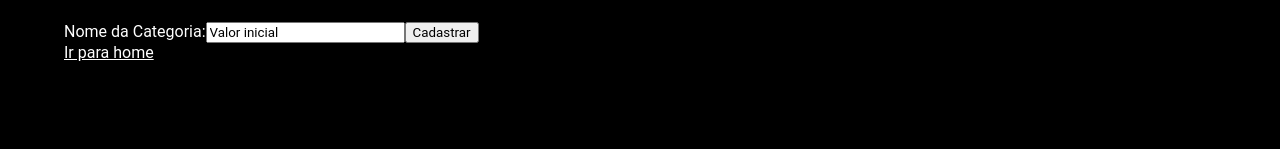
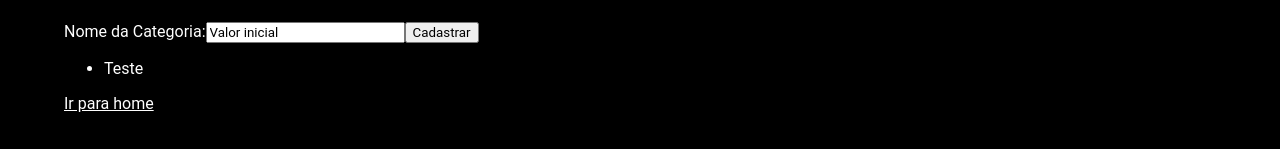
Before and after one commit to thaiisloopes/educaflix, a React (Create React App) app: page /cadastro/categoria in a window 1280 px wide. Shown: the part 203-352 px from the top of the page. Built offline with nearby package versions, Linux system fonts and the light colour scheme.

Commit message:
adds new state to save created categories

```diff
--- a/src/pages/cadastro/Categoria/index.js
+++ b/src/pages/cadastro/Categoria/index.js
@@ -4,6 +4,7 @@ import { Link } from 'react-router-dom';
 
 
 function CadastroCategoria() {
+	const [categorias, setCategorias] = useState(['Teste']);
 	const [nomeDaCategoria, setNomeDaCategoria] = useState('Valor inicial');
 
 	return (
@@ -27,6 +28,18 @@ function CadastroCategoria() {
 				</button>
 			</form>
 
+			<ul>
+				{categorias.map((categoria) => {
+					return (
+						<li>
+							{categoria}
+						</li>
+					)
+
+				})}
+
+			</ul>
+
 			<Link to="/">
 				Ir para home
 			</Link>
```
